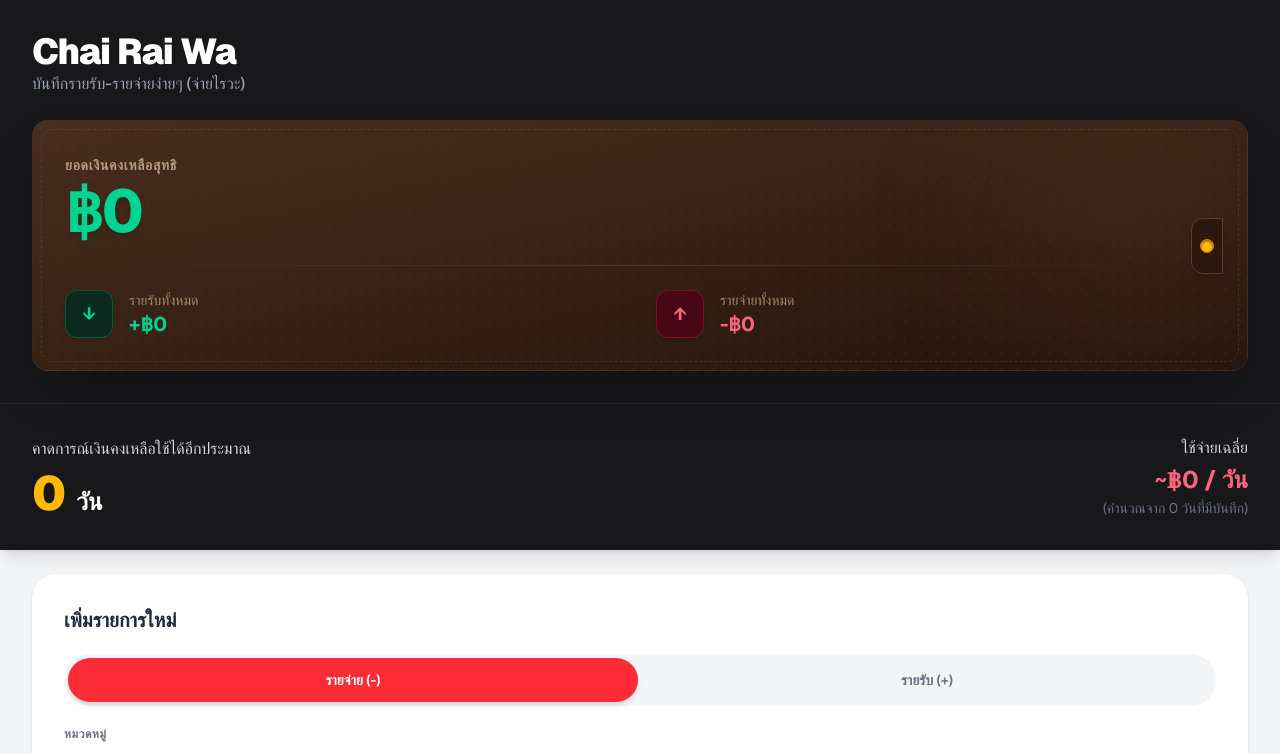
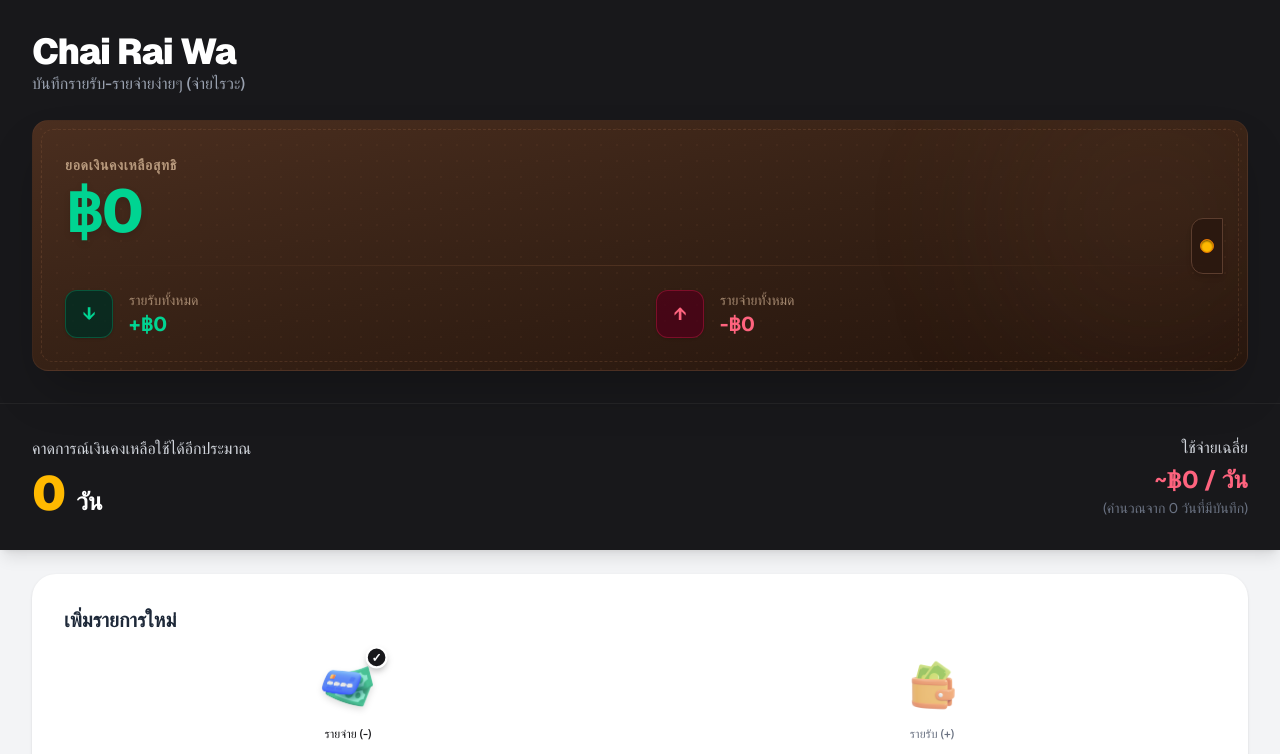
Before and after one commit to thanaphon8/chairaiwa, a Next.js app: page / in a window 1280 px wide. Shown: the top 754 px of the page. Built offline with nearby package versions, Linux system fonts and the light colour scheme; no server answers.

Commit message:
new button

```diff
--- a/app/components/AddTransactionForm.tsx
+++ b/app/components/AddTransactionForm.tsx
@@ -262,29 +262,78 @@ export default function AddTransactionForm({
       </h3>
 
       <div className="space-y-5">
-        {/* สลับ รายรับ / รายจ่าย */}
-        <div className="flex p-1 bg-gray-100 sm:bg-gray-100 rounded-full gap-1">
+        {/* สลับ รายจ่าย / รายรับ (สไตล์เดียวกับหมวดหมู่) */}
+        <div className="grid grid-cols-2 gap-4">
+          {/* ปุ่ม รายจ่าย */}
           <button
             type="button"
             onClick={() => setType("expense")}
-            className={`flex-1 py-3 rounded-full font-semibold text-sm transition-all ${
+            className="flex flex-col items-center justify-center group focus:outline-none"
+          >
+            <div
+              className={`relative w-14 h-14 sm:w-16 sm:h-16 flex items-center justify-center transition-all duration-200 ${
                 type === "expense"
-                ? "bg-red-500 text-white shadow-md"
-                : "text-gray-500 hover:text-gray-800"
+                  ? "scale-110 drop-shadow-md"
+                  : "opacity-60 hover:opacity-100 hover:scale-105"
+              }`}
+            >
+              <Image
+                src="/img/pay.png"
+                alt="รายจ่าย"
+                fill
+                className="object-contain p-1"
+              />
+
+              {type === "expense" && (
+                <span className="absolute -top-1 -right-1 w-5 h-5 rounded-full bg-zinc-900 text-white flex items-center justify-center text-[11px] font-bold shadow-md border-2 border-white">
+                  ✓
+                </span>
+              )}
+            </div>
+
+            <span
+              className={`text-xs mt-2 text-center font-medium transition-colors ${
+                type === "expense" ? "text-zinc-900 font-bold" : "text-gray-500"
               }`}
             >
               รายจ่าย (-)
+            </span>
           </button>
+
+          {/* ปุ่ม รายรับ */}
           <button
             type="button"
             onClick={() => setType("income")}
-            className={`flex-1 py-3 rounded-full font-semibold text-sm transition-all ${
+            className="flex flex-col items-center justify-center group focus:outline-none"
+          >
+            <div
+              className={`relative w-14 h-14 sm:w-16 sm:h-16 flex items-center justify-center transition-all duration-200 ${
                 type === "income"
-                ? "bg-green-500 text-white shadow-md"
-                : "text-gray-500 hover:text-gray-800"
+                  ? "scale-110 drop-shadow-md"
+                  : "opacity-60 hover:opacity-100 hover:scale-105"
+              }`}
+            >
+              <Image
+                src="/img/income.png"
+                alt="รายรับ"
+                fill
+                className="object-contain p-1"
+              />
+
+              {type === "income" && (
+                <span className="absolute -top-1 -right-1 w-5 h-5 rounded-full bg-zinc-900 text-white flex items-center justify-center text-[11px] font-bold shadow-md border-2 border-white">
+                  ✓
+                </span>
+              )}
+            </div>
+
+            <span
+              className={`text-xs mt-2 text-center font-medium transition-colors ${
+                type === "income" ? "text-zinc-900 font-bold" : "text-gray-500"
               }`}
             >
               รายรับ (+)
+            </span>
           </button>
         </div>
 
--- a/app/components/TransactionHistory.tsx
+++ b/app/components/TransactionHistory.tsx
@@ -63,7 +63,7 @@ export default function TransactionHistory({
 
   const getCategoryInfo = (cat: string) => {
     const found = categories.find((c) => c.id === cat);
-    return found ? found : { id: cat, label: cat, image: "/img/more.png" };
+    return found ? found : { id: cat, label: cat, image: "/img/income.png" };
   };
 
   // ล็อกไม่ให้พื้นหลัง Scroll เมื่อเปิด Modal
@@ -158,7 +158,7 @@ export default function TransactionHistory({
   };
 
   return (
-    <div className="bg-white -mx-4 sm:mx-0 -mb-4 sm:mb-0 p-5 pb-10 sm:p-8 rounded-none sm:rounded-3xl shadow-none sm:shadow-sm border-none sm:border sm:border-gray-100 transition-all min-h-[calc(100vh-100px)] sm:min-h-0">
+    <div className="bg-white rounded-none sm:rounded-3xl p-5 sm:p-8 shadow-sm border-y sm:border border-gray-100">
       <div className="flex flex-col sm:flex-row justify-between sm:items-center gap-4 mb-6">
         <div>
           <h3 className="text-lg sm:text-xl font-bold text-gray-800">
@@ -286,9 +286,10 @@ export default function TransactionHistory({
                       <div className="flex flex-col items-end justify-between h-24 sm:h-28 shrink-0 pl-2">
                         <div className="relative w-12 h-12 sm:w-16 sm:h-16">
                           <Image
-                            src={isIncome ? "/img/more.png" : catInfo.image}
+                            src={isIncome ? "/img/income.png" : catInfo.image}
                             alt={catInfo.label}
                             fill
+                            sizes="(max-width: 640px) 48px, 64px"
                             className="object-contain"
                           />
                         </div>
```
Also changed, not shown: public/img/income.png (added), public/img/pay.png (added). Lines whose indentation alone changed are shown as unchanged.
